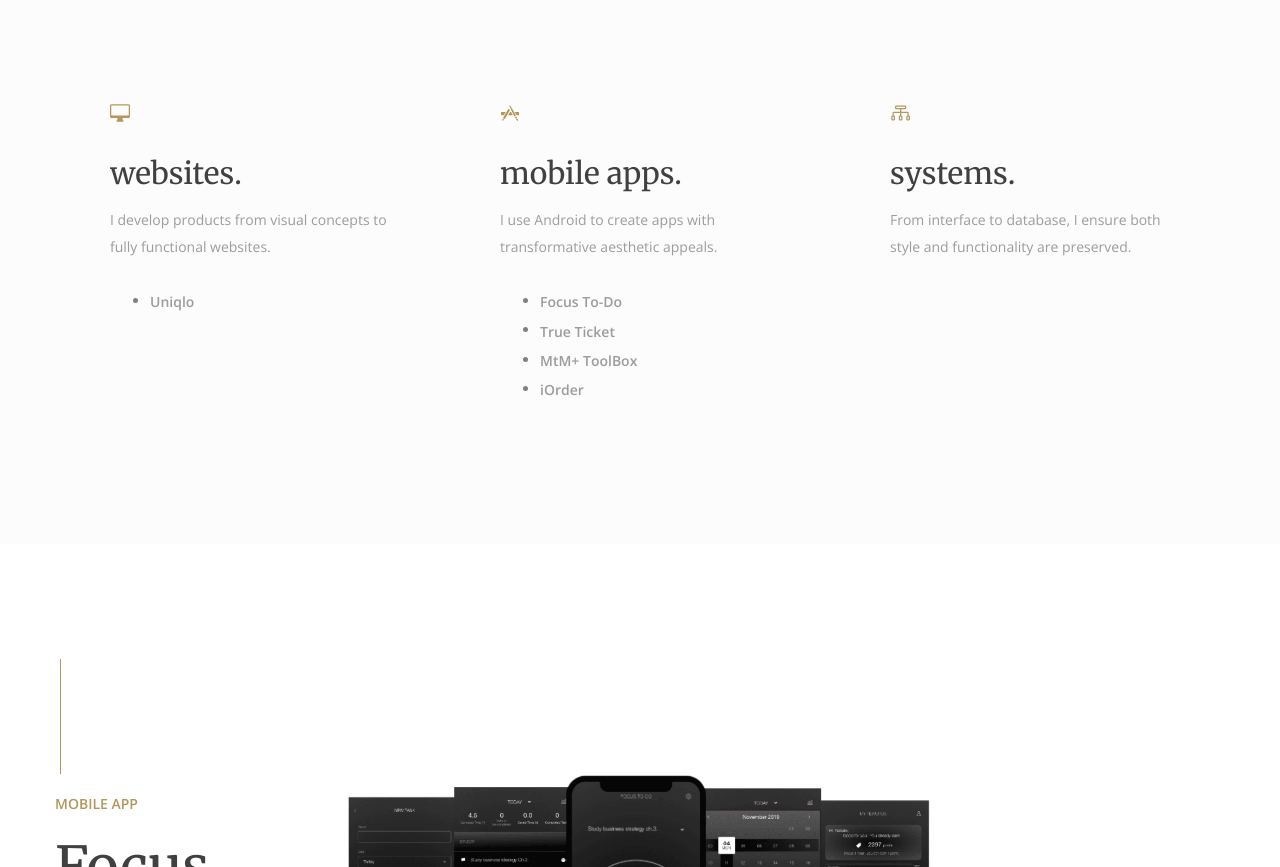
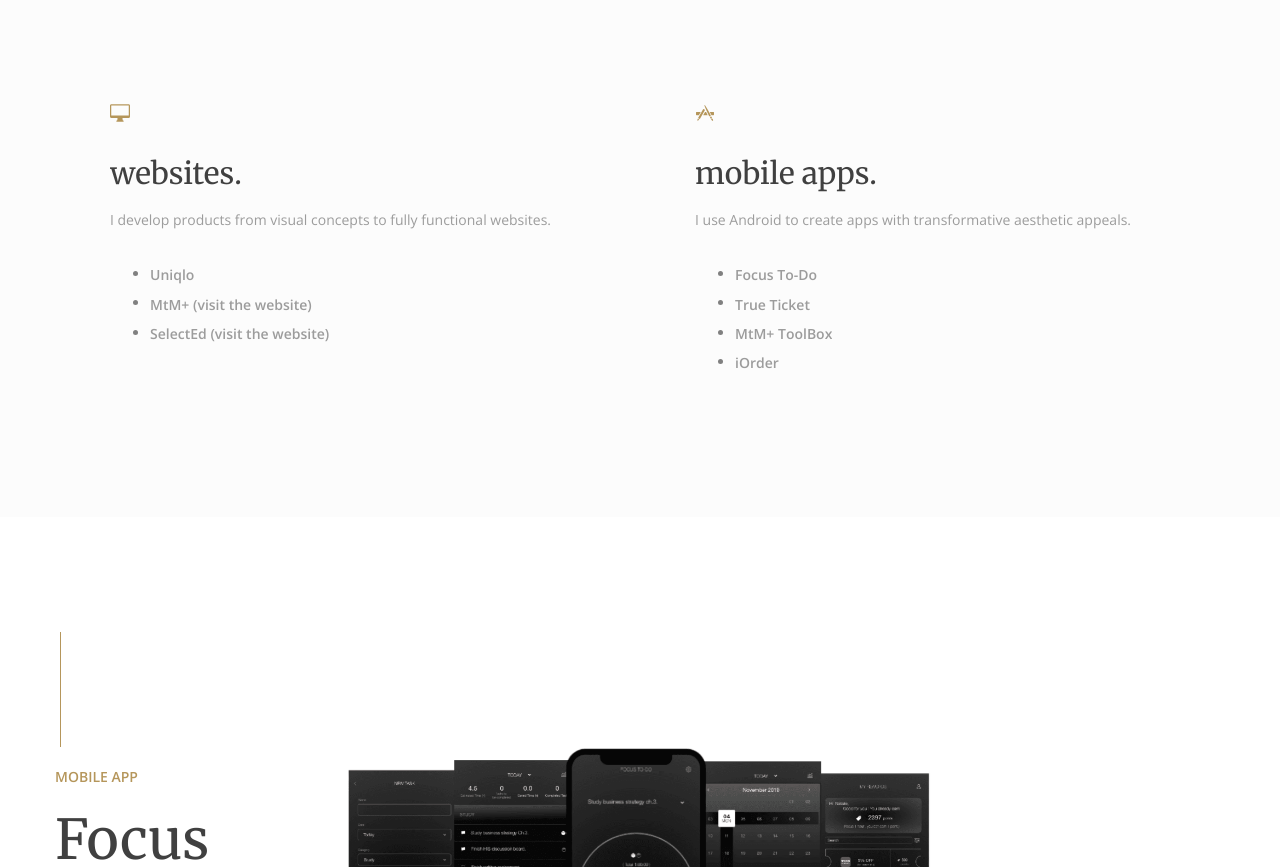
Before and after one commit to szufang/szufang.github.io, a website: page index.html in a window 1280 px wide. Shown: the part 1044-1911 px from the top of the page. Drawn offline with nearby package versions, Linux system fonts and the light colour scheme.

Commit message:
hide system

```diff
--- a/index.html
+++ b/index.html
@@ -250,7 +250,7 @@
                     <!-- Start: Each Services Section -->
                     <div class="each-services-outer overflow section-separator sp-bottom">
 
-                        <div class="each-services col-sm-4 col-xs-12">
+                        <div class="each-services col-sm-6 col-xs-12">
                             <div class="each-services-inner">
 
                                 <div class="overflow">
@@ -271,6 +271,14 @@
                                             <li><a class="btn btn-mask" href="#project-uniqlo">
                                                     Uniqlo</a>
                                             </li>
+                                            <li><a class="btn btn-mask" target="_blank"
+                                                    href="https://www.mtmtech.com.tw/index.html">
+                                                    MtM+ (visit the website)</a>
+                                            </li>
+                                            <li><a class="btn btn-mask" target="_blank"
+                                                    href="https://www.selectedscholars.com/">
+                                                    SelectEd (visit the website)</a>
+                                            </li>
 
                                         </ul>
                                     </div>
@@ -278,7 +286,7 @@
                             </div>
                         </div> <!-- End: .each-services -->
 
-                        <div class="each-services col-sm-4 col-xs-12">
+                        <div class="each-services col-sm-6 col-xs-12">
                             <div class="each-services-inner">
 
                                 <div class="overflow">
@@ -314,7 +322,7 @@
                                 </div>
                             </div>
                         </div> <!-- End: .each-services -->
-                        <div class="each-services col-sm-4 col-xs-12">
+                        <!-- <div class="each-services col-sm-4 col-xs-12">
                             <div class="each-services-inner">
 
                                 <div class="overflow">
@@ -335,7 +343,8 @@
                                     </div>
                                 </div>
                             </div>
-                        </div> <!-- End: .each-services -->
+                        </div>-->
+                        <!-- End: .each-services -->
                     </div>
                     <!-- End: Each Services Section -->
                 </div> <!-- End: .row -->
```
Also changed, not shown: 1 other file.
